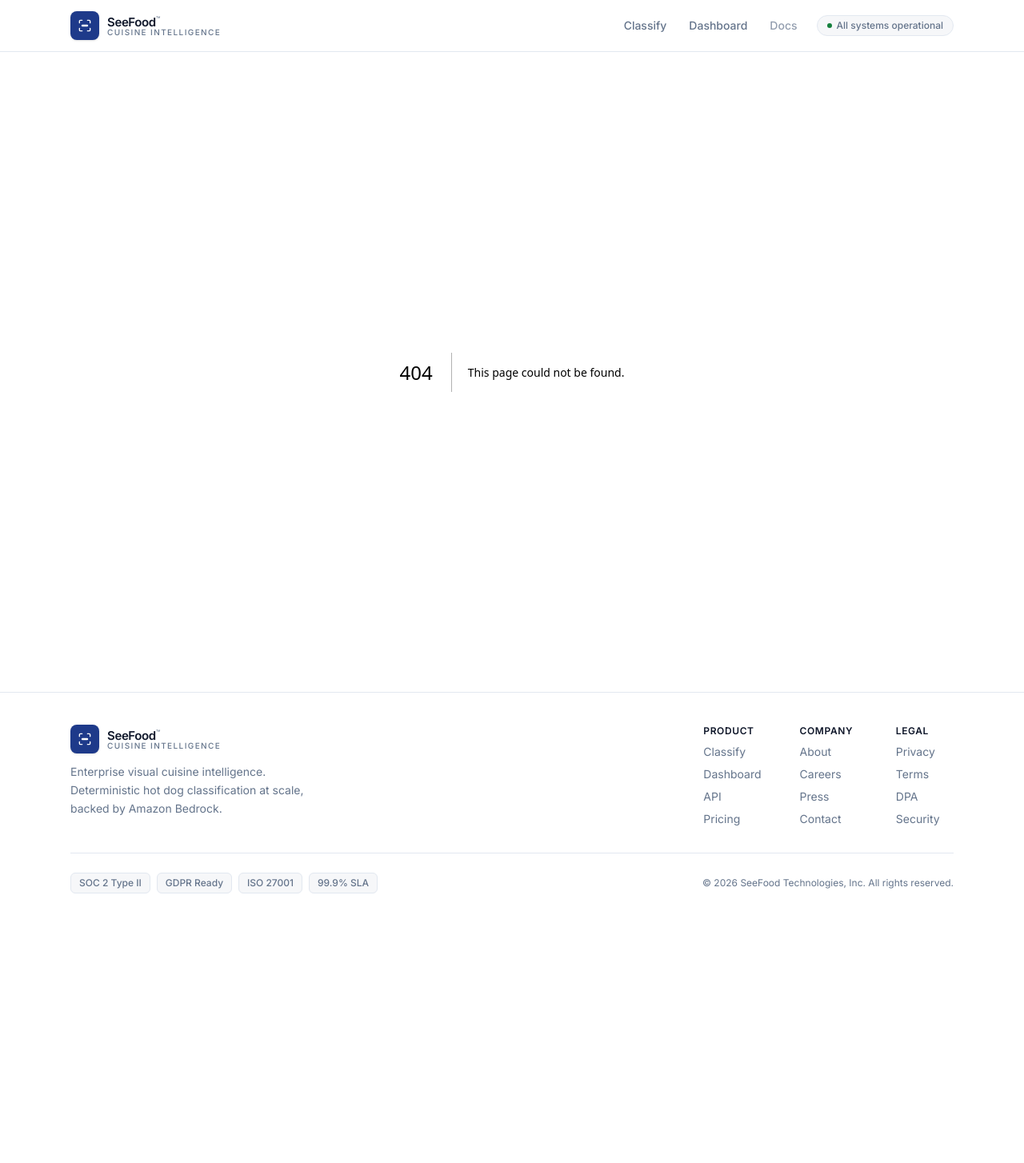
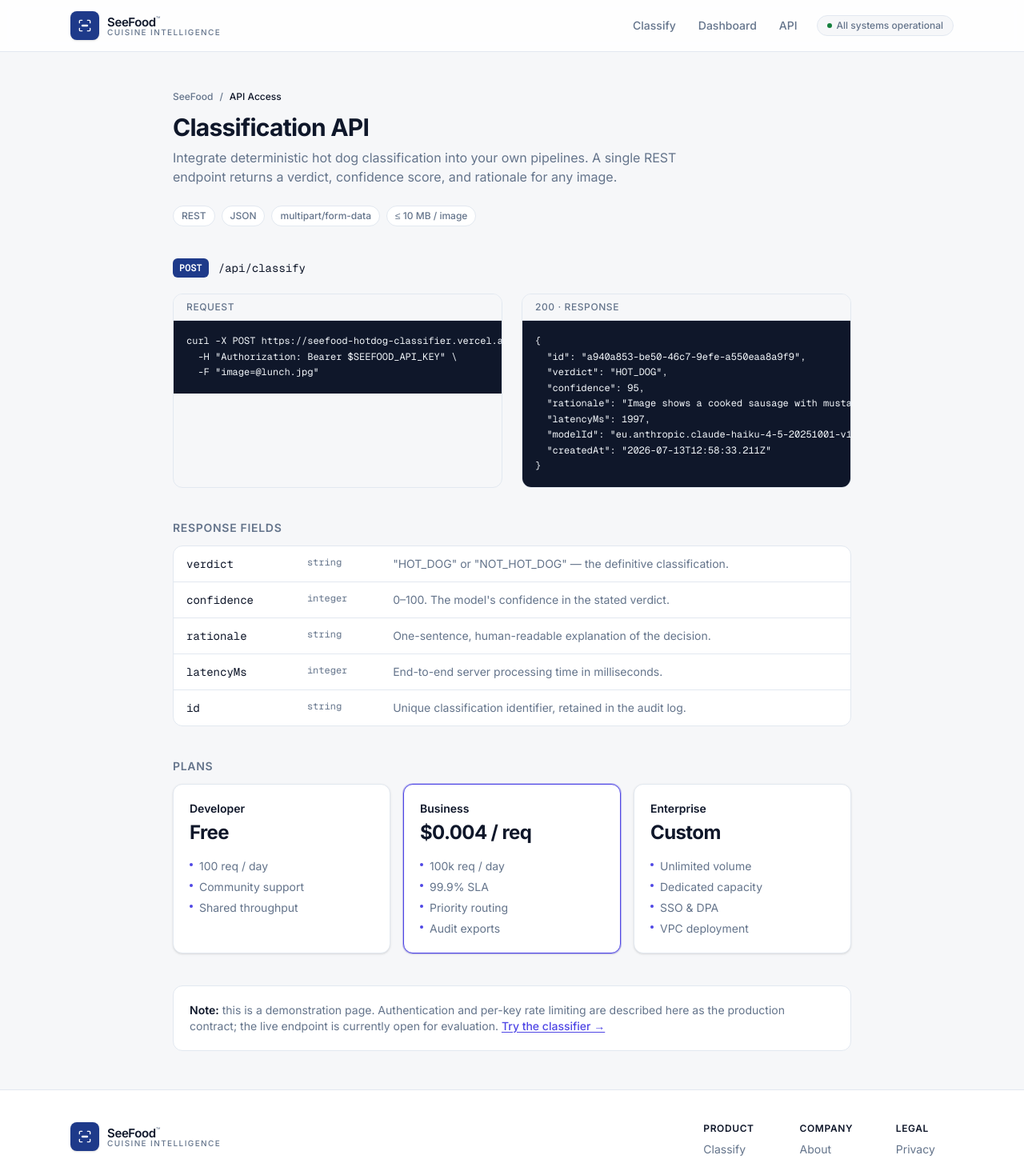
Before and after one commit to jameslevine/seefood-hotdog-classifier, a Next.js app: page /api-access in a window 1280 px wide. Before the commit this address had no page. Shown: the top 1454 px of the page at 80% size. Before the commit the page ends 1157 px from the top, so only its background shows below. Built offline with nearby package versions, Linux system fonts and the light colour scheme.

Commit message:
feat: add API access / developer page; wire into nav

```diff
--- /dev/null
+++ b/app/api-access/page.tsx
@@ -0,0 +1,212 @@
+import type { Metadata } from "next";
+import Link from "next/link";
+
+export const metadata: Metadata = {
+  title: "API Access — SeeFood™",
+  description: "Integrate SeeFood classification into your own systems.",
+};
+
+const CURL = `curl -X POST https://seefood-hotdog-classifier.vercel.app/api/classify \\
+  -H "Authorization: Bearer $SEEFOOD_API_KEY" \\
+  -F "image=@lunch.jpg"`;
+
+const RESPONSE = `{
+  "id": "a940a853-be50-46c7-9efe-a550eaa8a9f9",
+  "verdict": "HOT_DOG",
+  "confidence": 95,
+  "rationale": "Image shows a cooked sausage with mustard in a sliced bun.",
+  "latencyMs": 1997,
+  "modelId": "eu.anthropic.claude-haiku-4-5-20251001-v1:0",
+  "createdAt": "2026-07-13T12:58:33.211Z"
+}`;
+
+export default function ApiAccessPage() {
+  return (
+    <div className="mx-auto max-w-4xl px-6 py-12">
+      <div className="flex items-center gap-2 text-xs font-medium text-muted">
+        <Link href="/" className="hover:text-foreground">
+          SeeFood
+        </Link>
+        <span>/</span>
+        <span className="text-foreground">API Access</span>
+      </div>
+
+      <h1 className="mt-3 text-3xl font-bold tracking-tight text-foreground">
+        Classification API
+      </h1>
+      <p className="mt-2 max-w-2xl text-muted">
+        Integrate deterministic hot dog classification into your own pipelines.
+        A single REST endpoint returns a verdict, confidence score, and
+        rationale for any image.
+      </p>
+
+      <div className="mt-6 flex flex-wrap gap-2 text-xs">
+        <Pill>REST</Pill>
+        <Pill>JSON</Pill>
+        <Pill>multipart/form-data</Pill>
+        <Pill>≤ 10 MB / image</Pill>
+      </div>
+
+      {/* Endpoint */}
+      <section className="mt-10">
+        <div className="flex items-center gap-3">
+          <span className="rounded-md bg-brand px-2 py-1 font-mono text-xs font-semibold text-white">
+            POST
+          </span>
+          <code className="font-mono text-sm text-foreground">
+            /api/classify
+          </code>
+        </div>
+
+        <div className="mt-5 grid gap-6 md:grid-cols-2">
+          <CodeBlock title="Request" code={CURL} />
+          <CodeBlock title="200 · Response" code={RESPONSE} />
+        </div>
+      </section>
+
+      {/* Fields */}
+      <section className="mt-10">
+        <h2 className="text-sm font-semibold uppercase tracking-wider text-muted">
+          Response fields
+        </h2>
+        <div className="mt-3 overflow-hidden rounded-xl border border-border bg-surface">
+          <table className="w-full text-left text-sm">
+            <tbody className="divide-y divide-border">
+              <Field
+                name="verdict"
+                type="string"
+                desc={`"HOT_DOG" or "NOT_HOT_DOG" — the definitive classification.`}
+              />
+              <Field
+                name="confidence"
+                type="integer"
+                desc="0–100. The model's confidence in the stated verdict."
+              />
+              <Field
+                name="rationale"
+                type="string"
+                desc="One-sentence, human-readable explanation of the decision."
+              />
+              <Field
+                name="latencyMs"
+                type="integer"
+                desc="End-to-end server processing time in milliseconds."
+              />
+              <Field
+                name="id"
+                type="string"
+                desc="Unique classification identifier, retained in the audit log."
+              />
+            </tbody>
+          </table>
+        </div>
+      </section>
+
+      {/* Tiers */}
+      <section className="mt-10">
+        <h2 className="text-sm font-semibold uppercase tracking-wider text-muted">
+          Plans
+        </h2>
+        <div className="mt-3 grid gap-4 sm:grid-cols-3">
+          <Tier name="Developer" price="Free" items={["100 req / day", "Community support", "Shared throughput"]} />
+          <Tier
+            name="Business"
+            price="$0.004 / req"
+            highlight
+            items={["100k req / day", "99.9% SLA", "Priority routing", "Audit exports"]}
+          />
+          <Tier name="Enterprise" price="Custom" items={["Unlimited volume", "Dedicated capacity", "SSO & DPA", "VPC deployment"]} />
+        </div>
+      </section>
+
+      <div className="mt-10 rounded-xl border border-border bg-surface p-5 text-sm text-muted">
+        <span className="font-semibold text-foreground">Note:</span> this is a
+        demonstration page. Authentication and per-key rate limiting are
+        described here as the production contract; the live endpoint is
+        currently open for evaluation.{" "}
+        <Link
+          href="/"
+          className="font-medium text-brand-accent underline underline-offset-2"
+        >
+          Try the classifier →
+        </Link>
+      </div>
+    </div>
+  );
+}
+
+function Pill({ children }: { children: string }) {
+  return (
+    <span className="rounded-full border border-border bg-surface px-2.5 py-1 font-medium text-muted">
+      {children}
+    </span>
+  );
+}
+
+function CodeBlock({ title, code }: { title: string; code: string }) {
+  return (
+    <div className="overflow-hidden rounded-xl border border-border">
+      <div className="border-b border-border bg-background px-4 py-2 text-xs font-medium uppercase tracking-wider text-muted">
+        {title}
+      </div>
+      <pre className="overflow-x-auto bg-[#0f172a] p-4 text-xs leading-relaxed text-slate-100">
+        <code>{code}</code>
+      </pre>
+    </div>
+  );
+}
+
+function Field({
+  name,
+  type,
+  desc,
+}: {
+  name: string;
+  type: string;
+  desc: string;
+}) {
+  return (
+    <tr>
+      <td className="whitespace-nowrap px-4 py-3 align-top font-mono text-sm text-foreground">
+        {name}
+      </td>
+      <td className="whitespace-nowrap px-4 py-3 align-top font-mono text-xs text-muted">
+        {type}
+      </td>
+      <td className="px-4 py-3 align-top text-muted">{desc}</td>
+    </tr>
+  );
+}
+
+function Tier({
+  name,
+  price,
+  items,
+  highlight,
+}: {
+  name: string;
+  price: string;
+  items: string[];
+  highlight?: boolean;
+}) {
+  return (
+    <div
+      className={`rounded-xl border bg-surface p-5 shadow-sm ${
+        highlight ? "border-brand-accent ring-1 ring-brand-accent/30" : "border-border"
+      }`}
+    >
+      <div className="text-sm font-semibold text-foreground">{name}</div>
+      <div className="mt-1 text-2xl font-bold tracking-tight text-foreground">
+        {price}
+      </div>
+      <ul className="mt-4 space-y-1.5 text-sm text-muted">
+        {items.map((i) => (
+          <li key={i} className="flex items-start gap-2">
+            <span className="mt-1.5 h-1 w-1 shrink-0 rounded-full bg-brand-accent" />
+            {i}
+          </li>
+        ))}
+      </ul>
+    </div>
+  );
+}
--- a/components/SiteHeader.tsx
+++ b/components/SiteHeader.tsx
@@ -11,9 +11,7 @@
         <nav className="flex items-center gap-1 text-sm font-medium">
           <NavLink href="/">Classify</NavLink>
           <NavLink href="/dashboard">Dashboard</NavLink>
-          <span className="hidden rounded-md px-3 py-2 text-muted/70 sm:block">
-            Docs
-          </span>
+          <NavLink href="/api-access">API</NavLink>
           <span className="ml-2 hidden items-center gap-1.5 rounded-full border border-border bg-background px-3 py-1 text-xs text-muted md:inline-flex">
             <span className="h-1.5 w-1.5 rounded-full bg-positive" />
             All systems operational
```
